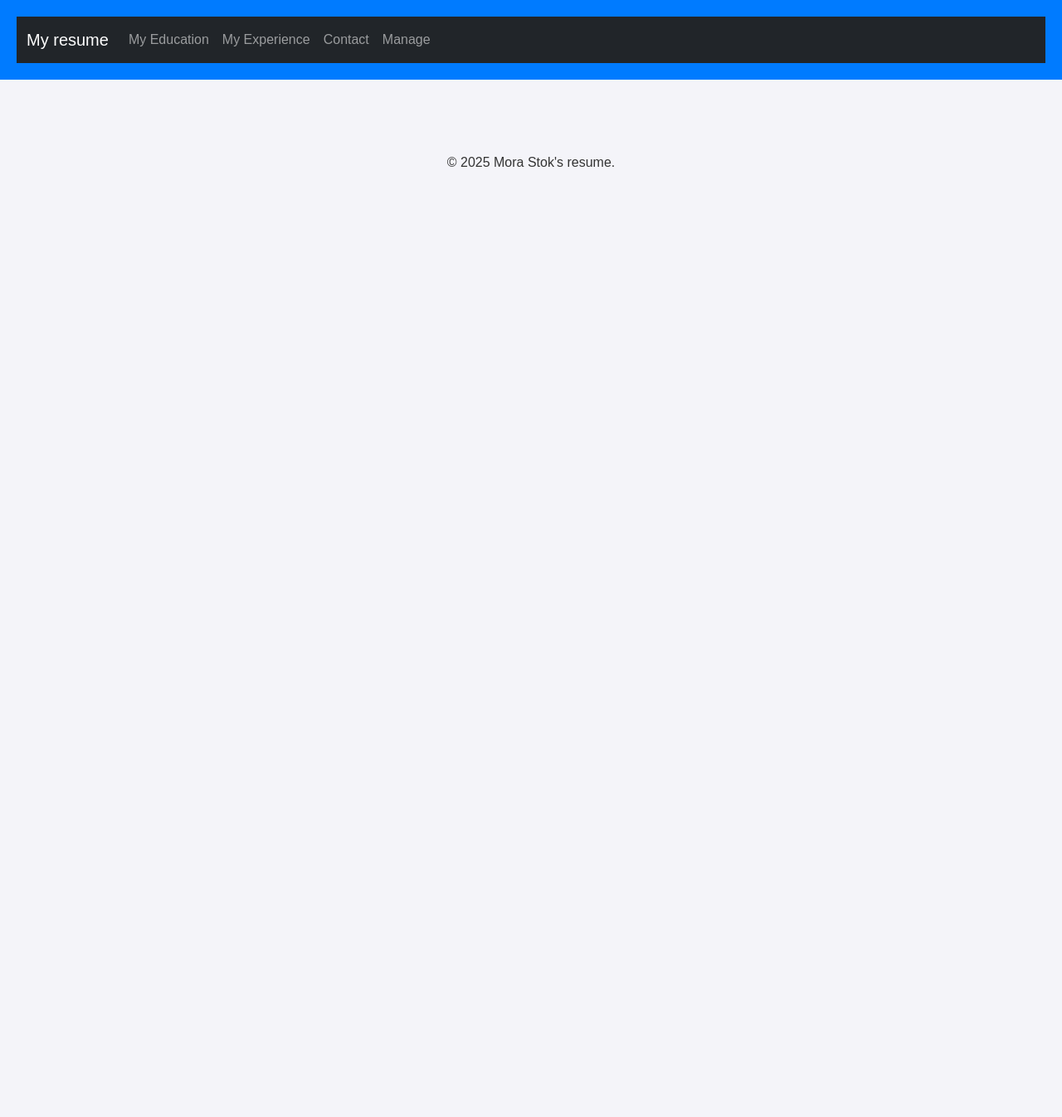
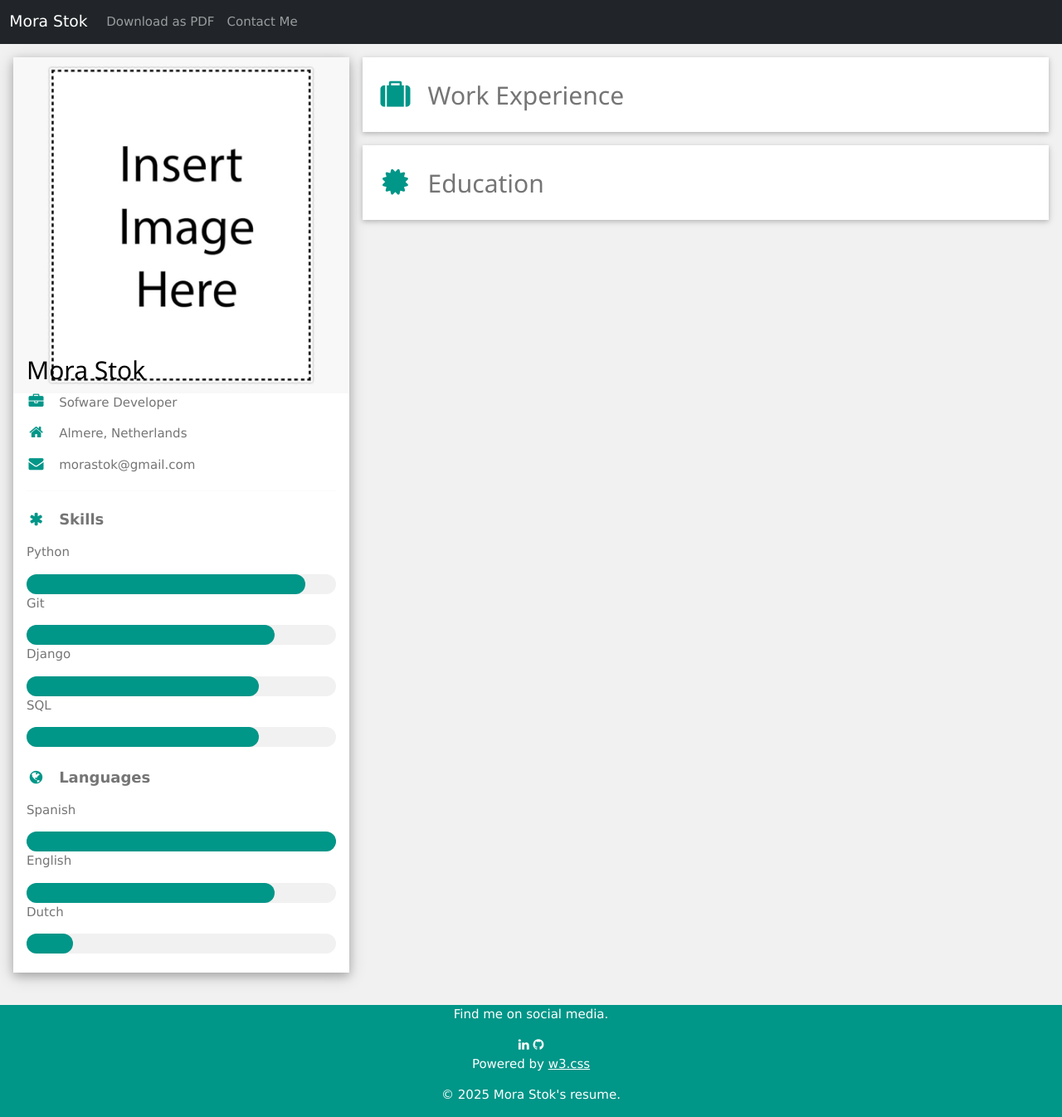
Before and after one commit to MoraStok/my-resume, a Django app: template cv_site/cv/templates/base.html in a window 1280 px wide. Shown: the whole page at 83% size. Before the commit the page ends 201 px from the top, so only its background shows below. Run offline with Django 3.2, Linux system fonts and the light colour scheme; the template is opened without the code that fills it, so the values that code supplies are empty.

Commit message:
renewing the looks

```diff
--- a/cv_site/cv/static/css/styles.css
+++ b/cv_site/cv/static/css/styles.css
@@ -1,18 +1 @@
-body {
-    font-family: 'Arial', sans-serif;
-    background-color: #f4f4f9;
-    color: #333;
-    margin: 0;
-    padding: 0;
-}
-
-header {
-    background-color: #007bff;
-    color: #fff;
-    padding: 20px;
-    text-align: center;
-}
-
-main {
-    padding: 20px;
-}
+html,body,h1,h2,h3,h4,h5,h6 {font-family: "Roboto", sans-serif}
--- a/cv_site/cv/templates/base.html
+++ b/cv_site/cv/templates/base.html
@@ -4,50 +4,140 @@
     <meta charset="UTF-8">
     <meta name="viewport" content="width=device-width, initial-scale=1.0">
     <title>{% block title %}Mora Stok{% endblock %}</title>
-
-    <!-- Cargar Bootstrap desde CDN -->
+    {% load static %}
     <link href="https://cdn.jsdelivr.net/npm/bootstrap@5.3.0/dist/css/bootstrap.min.css" rel="stylesheet">
-
-    <!-- Cargar estilos personalizados -->
-    {% load static %}
     <link rel="stylesheet" href="{% static 'css/styles.css' %}">
+    <link rel="stylesheet" href="https://www.w3schools.com/w3css/4/w3.css">
+    <link rel='stylesheet' href='https://fonts.googleapis.com/css?family=Roboto'>
+    <link rel="stylesheet" href="https://cdnjs.cloudflare.com/ajax/libs/font-awesome/4.7.0/css/font-awesome.min.css">
 </head>
-<body>
+<body class="w3-light-grey">
     <header>
         <nav class="navbar navbar-expand-lg navbar-dark bg-dark">
             <div class="container-fluid">
-                <a class="navbar-brand" href="/">My resume</a>
+                <a class="navbar-brand" href="/">Mora Stok</a>
                 <button class="navbar-toggler" type="button" data-bs-toggle="collapse" data-bs-target="#navbarNav" aria-controls="navbarNav" aria-expanded="false" aria-label="Toggle navigation">
                     <span class="navbar-toggler-icon"></span>
                 </button>
                 <div class="collapse navbar-collapse" id="navbarNav">
                     <ul class="navbar-nav">
                         <li class="nav-item">
-                            <a class="nav-link" href="/education/">My Education</a>
+                            <a class="nav-link" href="/">Download as PDF</a>
                         </li>
                         <li class="nav-item">
-                            <a class="nav-link" href="/experience/">My Experience</a>
-                        </li>
-                        <li class="nav-item">
-                            <a class="nav-link" href="/contact/">Contact</a>
-                        </li>
-                        <li class="nav-item">
-                            <a class="nav-link" href="/manage_experience/">Manage</a>
+                            <a class="nav-link" href="/contact/">Contact Me</a>
                         </li>
                     </ul>
                 </div>
             </div>
         </nav>
     </header>
-    <main class="container mt-4">
-        {% block content %}
-        {% endblock %}
-    </main>
-    <footer class="text-center mt-4">
-        <p>&copy; 2025 Mora Stok's resume.</p>
-    </footer>
+    <!-- Page Container -->
+<div class="w3-content w3-margin-top" style="max-width:1400px;">
 
-    <!-- Cargar Bootstrap JavaScript desde CDN -->
-    <script src="https://cdn.jsdelivr.net/npm/bootstrap@5.3.0/dist/js/bootstrap.bundle.min.js"></script>
+    <!-- The Grid -->
+    <div class="w3-row-padding">
+
+      <!-- Left Column -->
+      <div class="w3-third">
+
+        <div class="w3-white w3-text-grey w3-card-4">
+          <div class="w3-display-container">
+            <img src="/static/images/image-here.jpg" style="width:100%" alt="Avatar">
+            <div class="w3-display-bottomleft w3-container w3-text-black">
+              <h2>Mora Stok</h2>
+            </div>
+          </div>
+          <div class="w3-container">
+            <p><i class="fa fa-briefcase fa-fw w3-margin-right w3-large w3-text-teal"></i>Sofware Developer</p>
+            <p><i class="fa fa-home fa-fw w3-margin-right w3-large w3-text-teal"></i>Almere, Netherlands</p>
+            <p><i class="fa fa-envelope fa-fw w3-margin-right w3-large w3-text-teal"></i>morastok@gmail.com</p>
+            <hr>
+
+            <p class="w3-large"><b><i class="fa fa-asterisk fa-fw w3-margin-right w3-text-teal"></i>Skills</b></p>
+            <p>Python</p>
+            <div class="w3-light-grey w3-round-xlarge w3-small">
+              <div class="w3-container w3-center w3-round-xlarge w3-teal" style="height:24px;width:90%"></div>
+            </div>
+            <p>Git</p>
+            <div class="w3-light-grey w3-round-xlarge w3-small">
+              <div class="w3-container w3-center w3-round-xlarge w3-teal" style="height:24px;width:80%">
+                <div class="w3-center w3-text-white"></div>
+              </div>
+            </div>
+            <p>Django</p>
+            <div class="w3-light-grey w3-round-xlarge w3-small">
+              <div class="w3-container w3-center w3-round-xlarge w3-teal" style="height:24px;width:75%"></div>
+            </div>
+            <p>SQL</p>
+            <div class="w3-light-grey w3-round-xlarge w3-small">
+              <div class="w3-container w3-center w3-round-xlarge w3-teal" style="height:24px;width:75%"></div>
+            </div>
+            <br>
+
+            <p class="w3-large w3-text-theme"><b><i class="fa fa-globe fa-fw w3-margin-right w3-text-teal"></i>Languages</b></p>
+            <p>Spanish</p>
+            <div class="w3-light-grey w3-round-xlarge">
+              <div class="w3-round-xlarge w3-teal" style="height:24px;width:100%"></div>
+            </div>
+            <p>English</p>
+            <div class="w3-light-grey w3-round-xlarge">
+              <div class="w3-round-xlarge w3-teal" style="height:24px;width:80%"></div>
+            </div>
+            <p>Dutch</p>
+            <div class="w3-light-grey w3-round-xlarge">
+              <div class="w3-round-xlarge w3-teal" style="height:24px;width:15%"></div>
+            </div>
+            <br>
+          </div>
+        </div><br>
+
+      <!-- End Left Column -->
+      </div>
+
+      <!-- Right Column -->
+      <div class="w3-twothird">
+
+        <div class="w3-container w3-card w3-white w3-margin-bottom">
+          <h2 class="w3-text-grey w3-padding-16"><i class="fa fa-suitcase fa-fw w3-margin-right w3-xxlarge w3-text-teal"></i>Work Experience</h2>
+          {% for experience in experiences %}
+          <div class="w3-container">
+            <h5 class="w3-opacity"><b>{{ experience.job_title }} at {{ experience.company_name }}</b></h5>
+            <h6 class="w3-text-teal"><i class="fa fa-calendar fa-fw w3-margin-right"></i>{{ experience.start_date }} - <span class="w3-tag w3-teal w3-round">{{ experience.end_date|default:"Present" }}</span></h6>
+            <p>{{ experience.description }}</p>
+            <hr>
+          </div>
+          {% endfor %}
+        </div>
+
+        <div class="w3-container w3-card w3-white">
+          <h2 class="w3-text-grey w3-padding-16"><i class="fa fa-certificate fa-fw w3-margin-right w3-xxlarge w3-text-teal"></i>Education</h2>
+          <div class="w3-container">
+            {% for ed in education %}
+            <h5 class="w3-opacity"><b>{{ ed.title }} en {{ ed.company }}</b></h5>
+            <h6 class="w3-text-teal"><i class="fa fa-calendar fa-fw w3-margin-right"></i>({{ ed.start_date }} - {{ ed.end_date }})</h6>
+            <p>{{ ed.description }}</p>
+            <hr>
+          </div>
+          {% endfor %}
+        </div>
+
+      <!-- End Right Column -->
+      </div>
+
+    <!-- End Grid -->
+    </div>
+
+    <!-- End Page Container -->
+  </div>
+
+  <footer class="w3-container w3-teal w3-center w3-margin-top">
+    <p>Find me on social media.</p>
+    <i class="fa fa-linkedin w3-hover-opacity" href="https://www.linkedin.com/in/morastok/"></i>
+    <i class="fa fa-github w3-hover-opacity" href="https://github.com/MoraStok"></i>
+    <p>Powered by <a href="https://www.w3schools.com/w3css/default.asp" target="_blank">w3.css</a></p>
+    <p>&copy; 2025 Mora Stok's resume.</p>
+  </footer>
+  <script src="https://cdn.jsdelivr.net/npm/bootstrap@5.3.0/dist/js/bootstrap.bundle.min.js"></script>
 </body>
 </html>
--- a/cv_site/cv_site/settings.py
+++ b/cv_site/cv_site/settings.py
@@ -117,11 +117,11 @@ USE_TZ = True
 # Static files (CSS, JavaScript, Images)
 # https://docs.djangoproject.com/en/5.1/howto/static-files/
 
-STATIC_URL = '/static/'
+STATIC_URL = 'static/'
 
 STATIC_ROOT = BASE_DIR / "staticfiles"
 
-STATICFILES_DIRS = [BASE_DIR / "static"]
+STATICFILES_DIRS = [BASE_DIR / "cv/static",]
 
 # Default primary key field type
 # https://docs.djangoproject.com/en/5.1/ref/settings/#default-auto-field
```
Also changed, not shown: cv_site/cv/templates/cv/education.html (deleted, +0 -12 lines), cv_site/cv/templates/cv/experience.html (deleted, +0 -35 lines), cv_site/cv/templates/cv/home.html (deleted, +0 -8 lines), cv_site/cv/urls.py (+5 -2 lines), cv_site/cv/views.py (+1 -9 lines), cv_site/cv/static/images/image-here.jpg (added).
